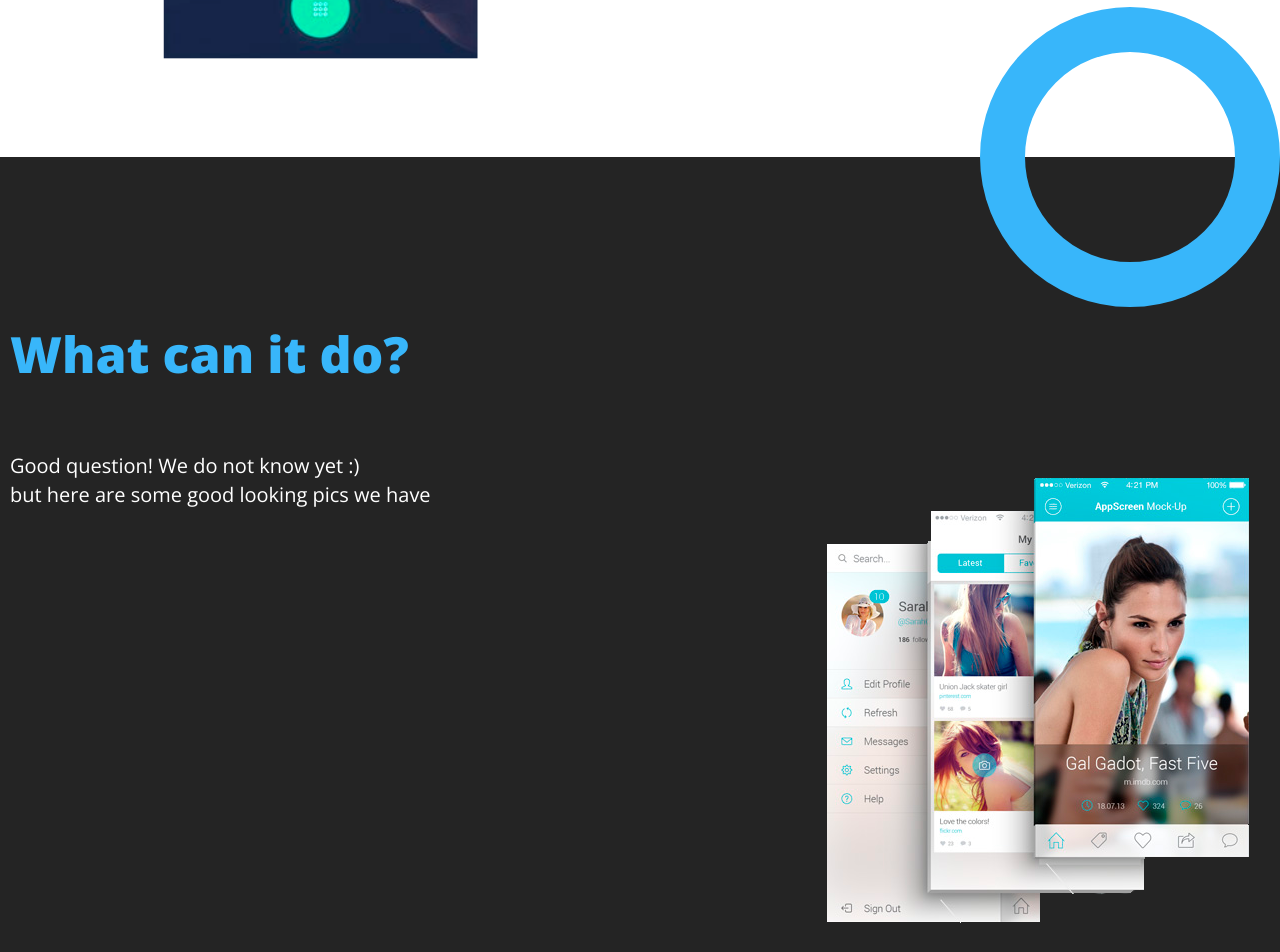
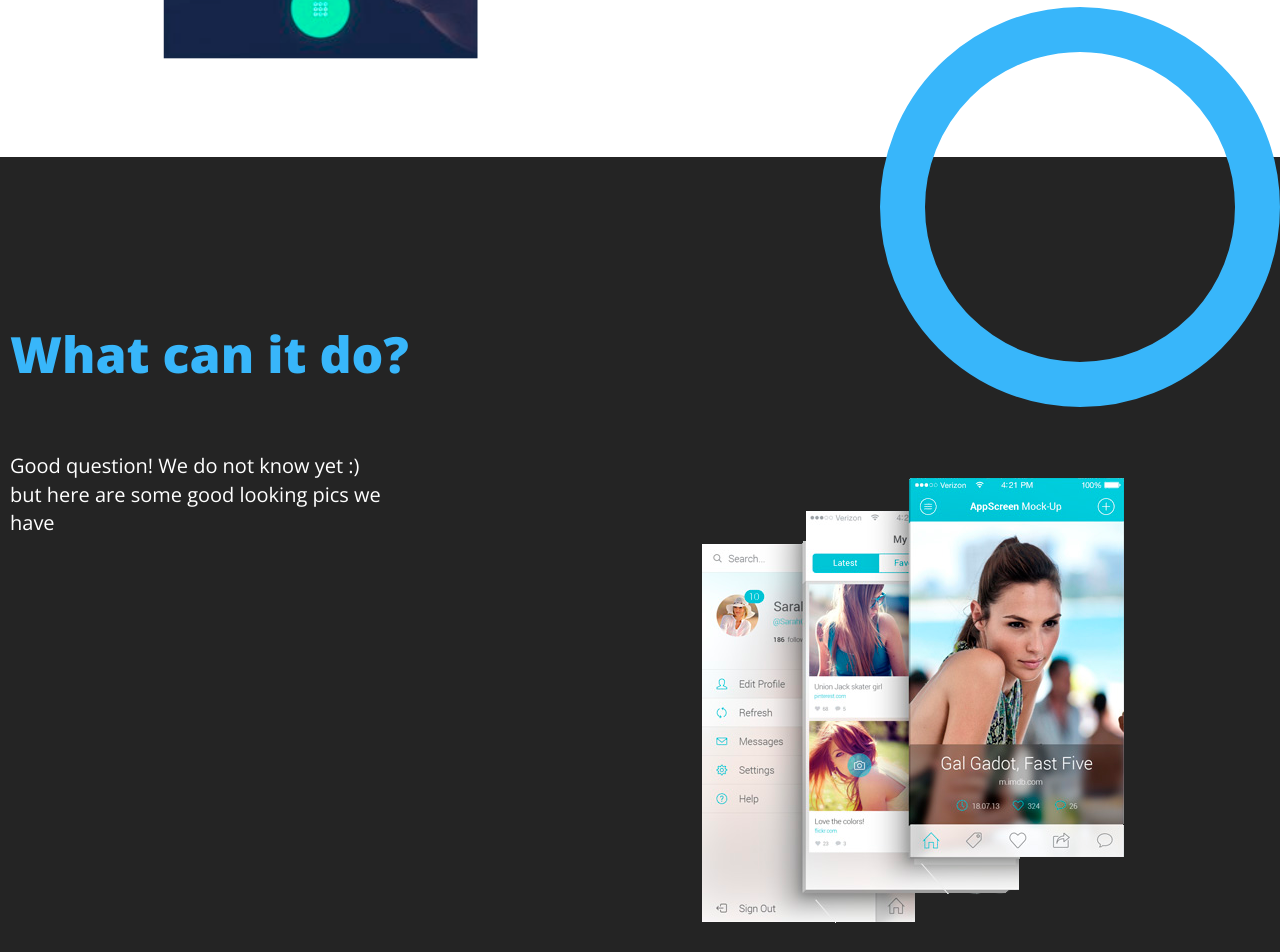
Before and after one commit to Dmitry-Kim/Frontend, a plain HTML site: page work1.html in a window 1280 px wide. Shown: the part 1722-2674 px from the top of the page. Drawn offline with nearby package versions, Linux system fonts and the light colour scheme.

Commit message:
Gal Gadot is responsive since now)

```diff
--- a/css/style1.css
+++ b/css/style1.css
@@ -60,8 +60,8 @@ body {
 }
 
 .cir{
-	width:300px;
-	height: 300px;
+	width:400px;
+	height: 400px;
 	background: transparent;
 	border:45px solid #38B6FA;
 	border-radius: 50%;
--- a/work1.html
+++ b/work1.html
@@ -30,7 +30,7 @@
 
 		<h2  class="texto" style="color:#242424; font-family: 'Open Sans';">anything & anywhere</h2>
 		<div class="row">
-		<img class="woman col-md-6 cold-sm-6" src="img/1.1.png">
+		<img class="woman img-responsive col-md-6 cold-sm-6" src="img/1.1.png">
 		<div class="col-md-6 cold-sm-6">
 
 		<h2 style="color:#242424; font-size: 2.5rem; font-weight: 800;max-width:380px; padding-left: 100px;">Use it anywehere from any device</h2>
@@ -38,11 +38,13 @@
 	</div>
 <div class="cir"></div>
 	<div class="3">
+
 		<h2 class="keki">What can it do?</h2>
 		<br><br><br><br>
-		<p class="pop">Good question! We do not know yet :)<br> but here are some good looking pics we have <br>
-		</p>
-		<div style="display: inline-block; float: right;"><img src="img/gal.png" style="float:right;"></div>
+		<div class="row">
+		<div class="col-md-6 cold-sm-6"><p class="pop">Good question! We do not know yet :)<br> but here are some good looking pics we have </p></div>
+		<div class="col-md-6 cold-sm-6"><img  class="img-responsive" src="img/gal.png" ></div>
+		</div>
 
 	</div>
 
```
